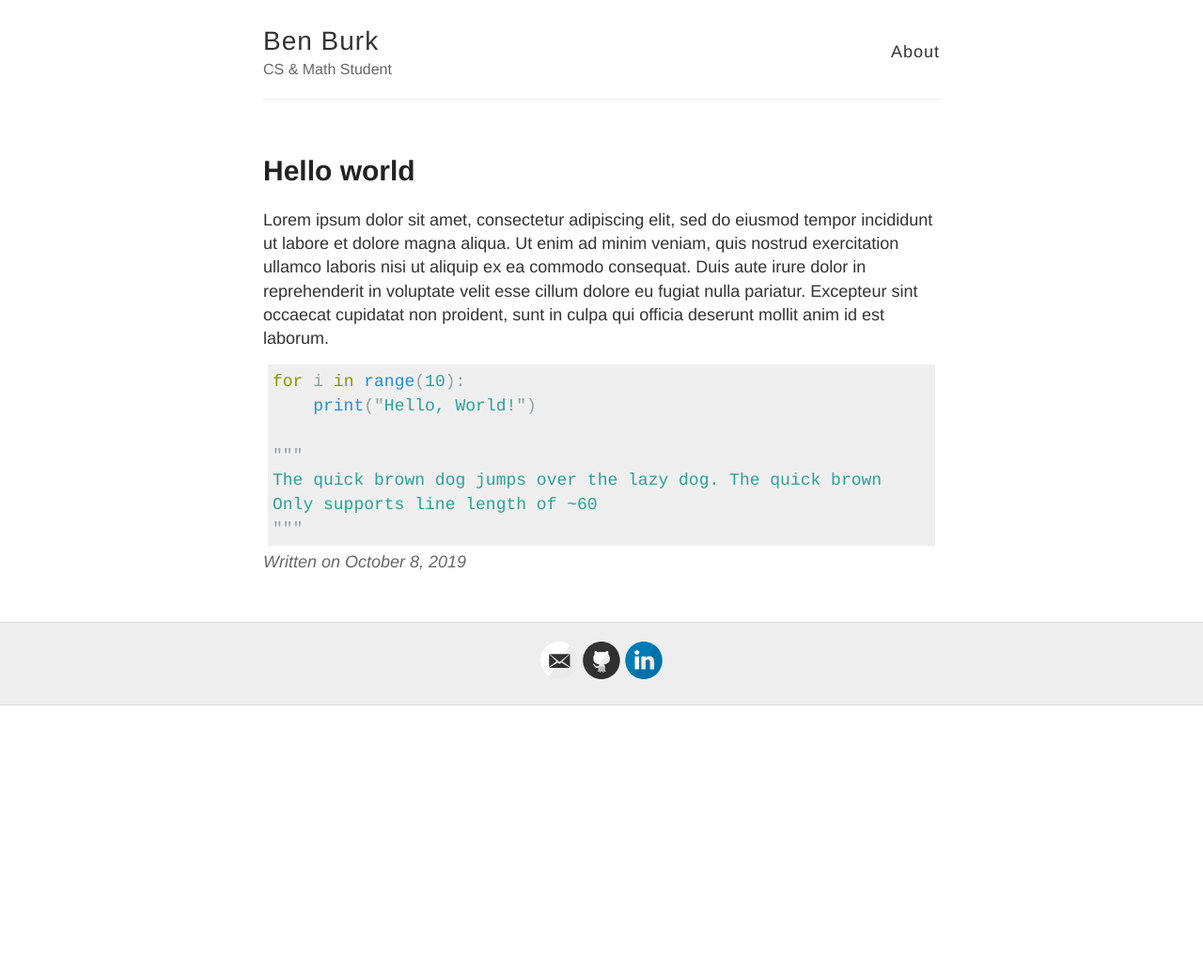
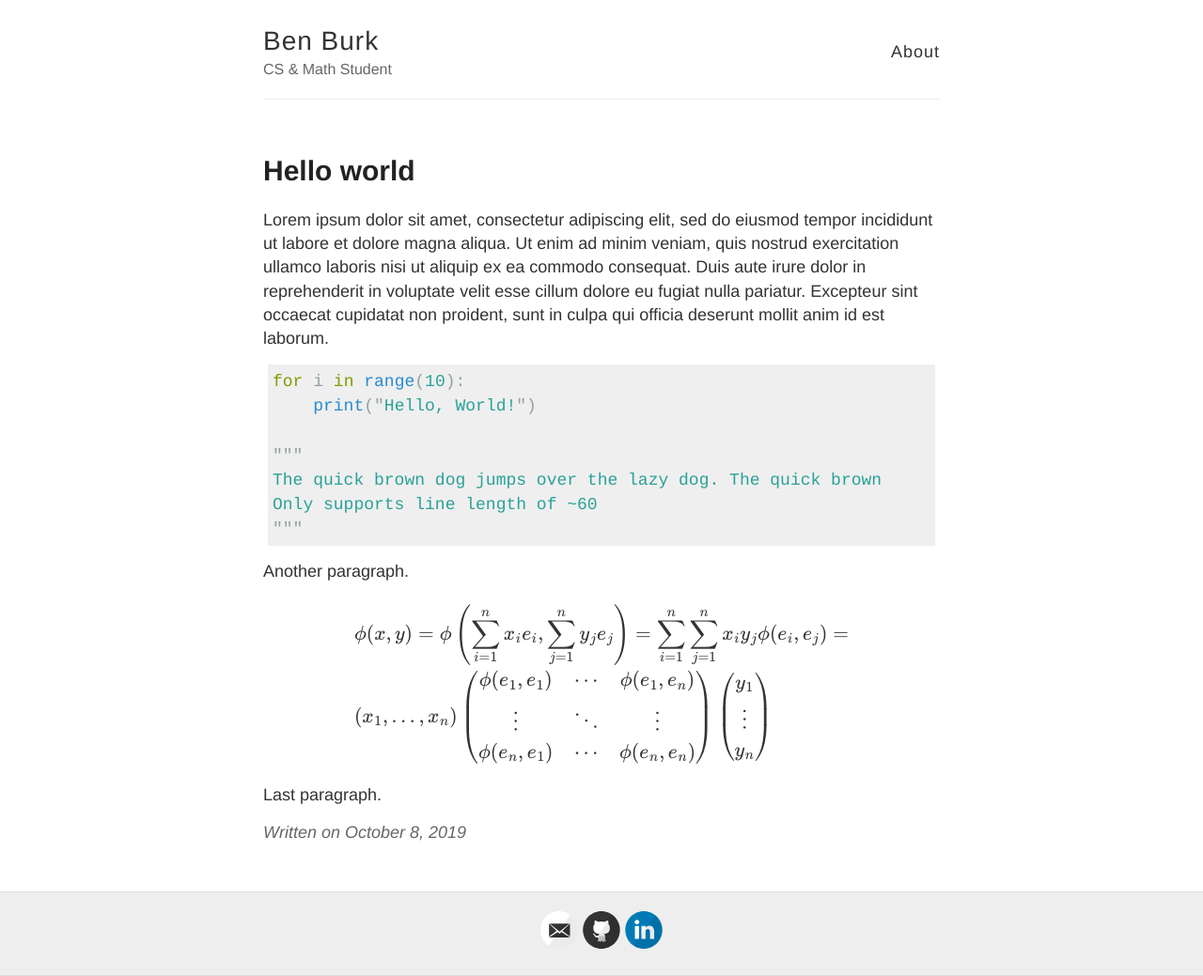
Before and after one commit to benburk/benburk.github.io, a Jekyll site: the page built from _posts/2019-10-08-Hello-World.md, in a window 1280 px wide. Shown: the whole page at 94% size. Built offline with Jekyll 4.4.1, drawn with Linux system fonts in a browser that asks for light colours; formulas are drawn with MathJax 3; comment, search, counter and statistics services are not loaded; before the commit the page ends 900 px from its top, so only the background shows below that.

````diff
--- a/_config.yml
+++ b/_config.yml
@@ -27,11 +27,6 @@ footer-links:
   stackoverflow: # your stackoverflow profile, e.g. "users/50476/bart-kiers"
   youtube: # channel/<your_long_string> or user/<user-name>
   googleplus: # anything in your profile username that comes after plus.google.com/
-
-
-# Enter your Disqus shortname (not your username) to enable commenting on posts
-# You can find your shortname on the Settings page of your Disqus account
-disqus: benburk
 
 # Enter your Google Analytics web tracking code (e.g. UA-2110908-2) to activate tracking
 google_analytics:
--- a/_includes/disqus.html
+++ /dev/null
@@ -1,17 +0,0 @@
-{% if site.disqus %}
-<div class="comments">
-	<div id="disqus_thread"></div>
-	<script type="text/javascript">
-
-	    var disqus_shortname = '{{ site.disqus }}';
-
-	    (function() {
-	        var dsq = document.createElement('script'); dsq.type = 'text/javascript'; dsq.async = true;
-	        dsq.src = '//' + disqus_shortname + '.disqus.com/embed.js';
-	        (document.getElementsByTagName('head')[0] || document.getElementsByTagName('body')[0]).appendChild(dsq);
-	    })();
-
-	</script>
-	<noscript>Please enable JavaScript to view the <a href="http://disqus.com/?ref_noscript">comments powered by Disqus.</a></noscript>
-</div>
-{% endif %}
--- a/_layouts/post.html
+++ b/_layouts/post.html
@@ -13,5 +13,15 @@ layout: default
     Written on {{ page.date | date: "%B %e, %Y" }}
   </div>
 
-  {% include disqus.html %}
+  <!-- support for mathjax -->
+  <script type="text/javascript" src="http://cdn.mathjax.org/mathjax/latest/MathJax.js?config=TeX-AMS-MML_HTMLorMML"></script>
+
+  <!-- support for utterences comments -->
+  <script src="https://utteranc.es/client.js"
+        repo="juergengutsch/blog"
+        issue-term="title"
+        theme="github-light"
+        crossorigin="anonymous"
+        async>
+  </script>
 </article>
--- a/_posts/2019-10-08-Hello-World.md
+++ b/_posts/2019-10-08-Hello-World.md
@@ -14,3 +14,24 @@ The quick brown dog jumps over the lazy dog. The quick brown
 Only supports line length of ~60
 """
 ```
+
+Another paragraph.
+
+$$
+\begin{align*}
+  & \phi(x,y) = \phi \left(\sum_{i=1}^n x_ie_i, \sum_{j=1}^n y_je_j \right)
+  = \sum_{i=1}^n \sum_{j=1}^n x_i y_j \phi(e_i, e_j) = \\
+  & (x_1, \ldots, x_n) \left( \begin{array}{ccc}
+      \phi(e_1, e_1) & \cdots & \phi(e_1, e_n) \\
+      \vdots & \ddots & \vdots \\
+      \phi(e_n, e_1) & \cdots & \phi(e_n, e_n)
+    \end{array} \right)
+  \left( \begin{array}{c}
+      y_1 \\
+      \vdots \\
+      y_n
+    \end{array} \right)
+\end{align*}
+$$
+
+Last paragraph.
````
